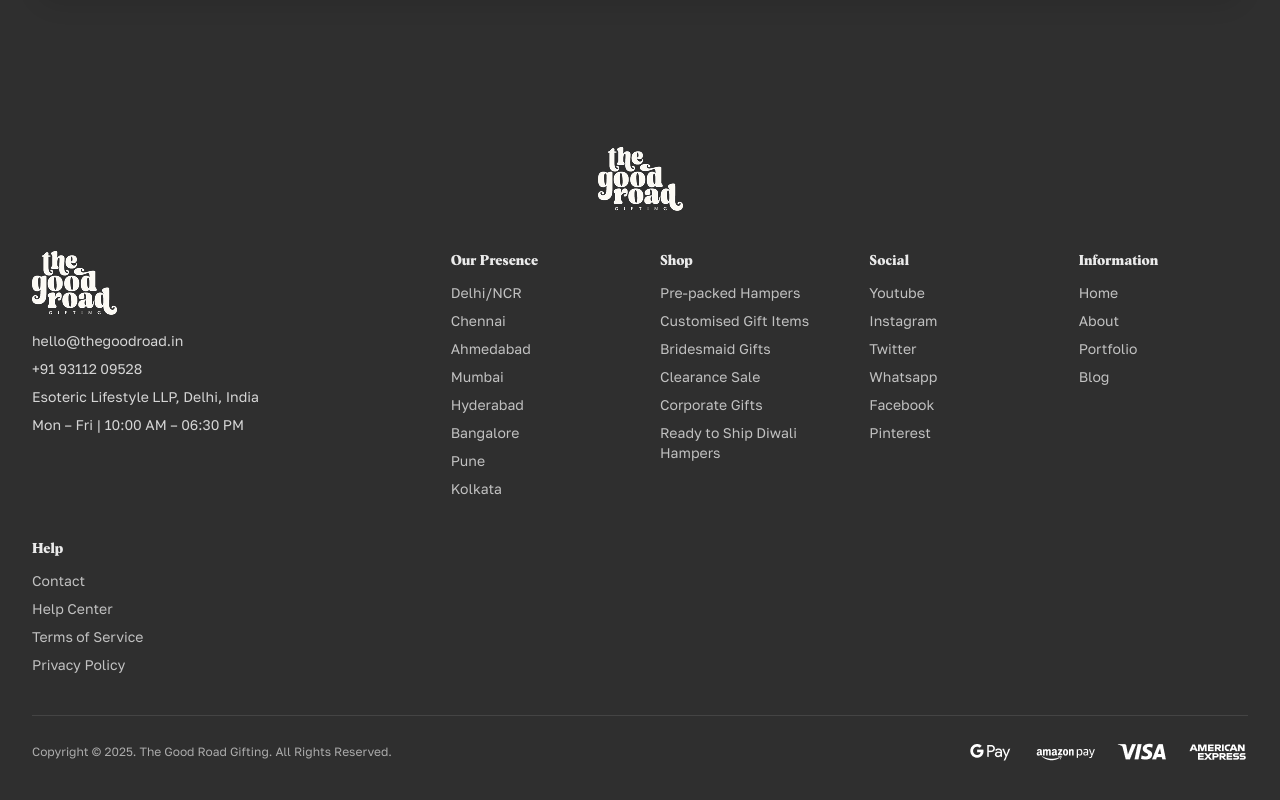
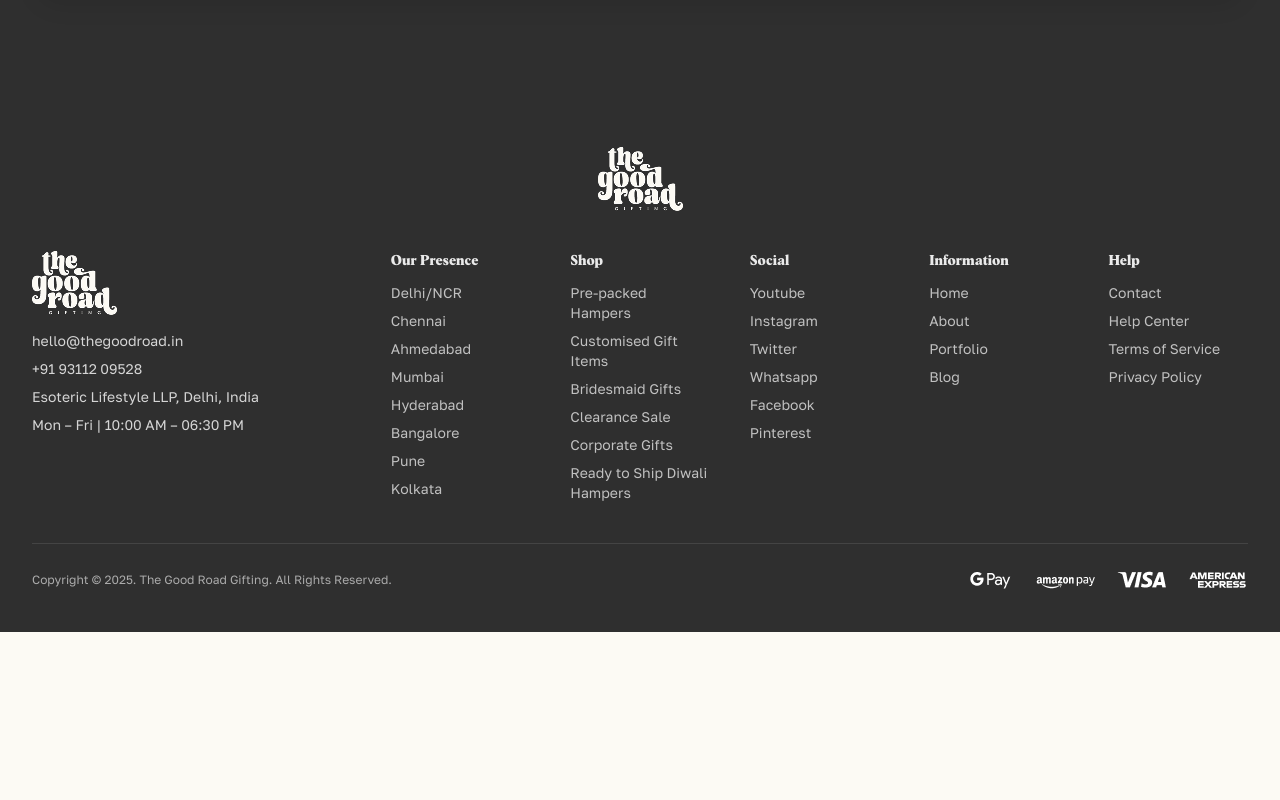
Before and after one commit to prathyusha-9896/goodfood, a React (Vite) app: page / in a window 1280 px wide. Shown: the part 6975-7775 px from the top of the page. After the commit the page ends 7607 px from the top, so only its background shows below. Built offline with nearby package versions, Linux system fonts and the light colour scheme.

Commit message:
footer gird

```diff
--- a/src/components/footer/FooterCta.tsx
+++ b/src/components/footer/FooterCta.tsx
@@ -220,7 +220,7 @@ export default function FooterCta({
               className=""
             />
         </div>
-        <div className="grid grid-cols-2 md:grid-cols-6 gap-10 ">
+        <div className="grid grid-cols-2 md:grid-cols-7 gap-10 ">
           {/* Brand + contact */}
           <div className="md:col-span-2 md:block hidden">
             <img
```
